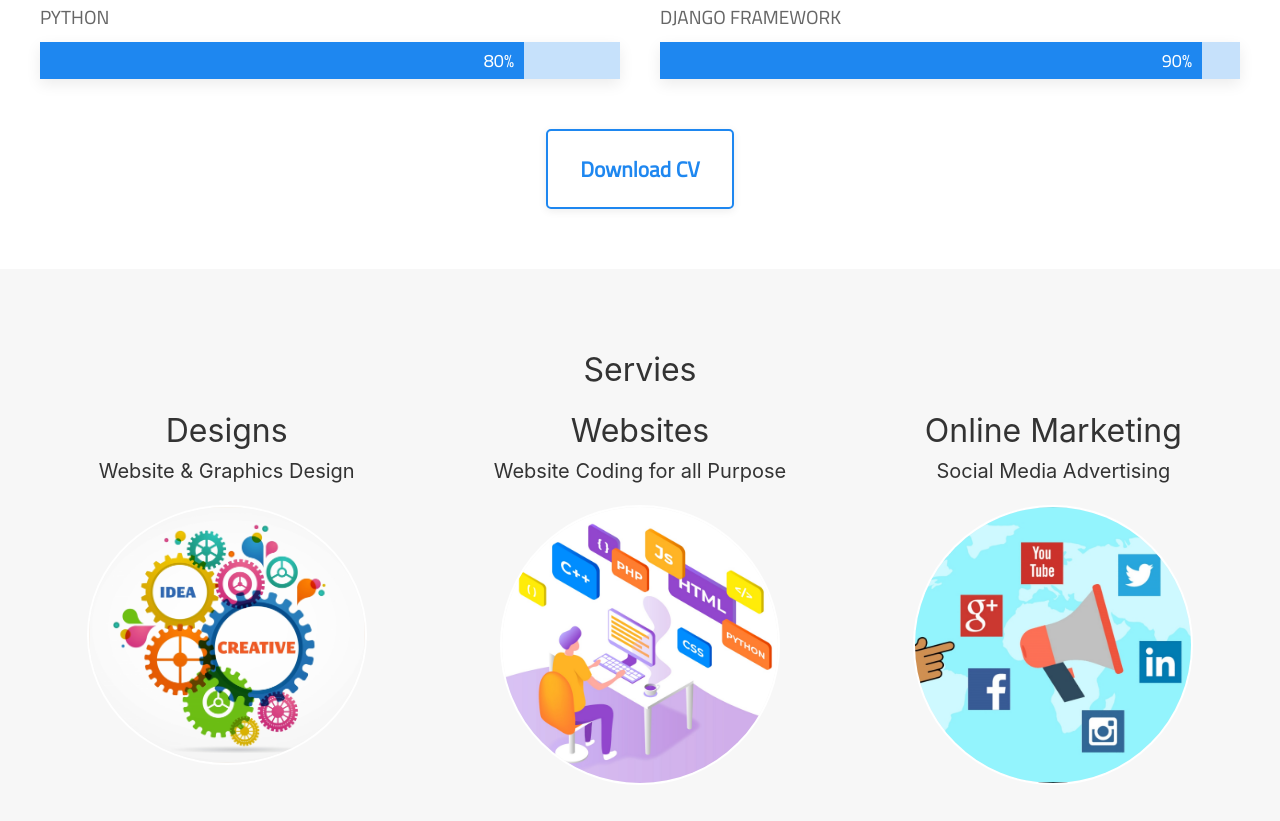
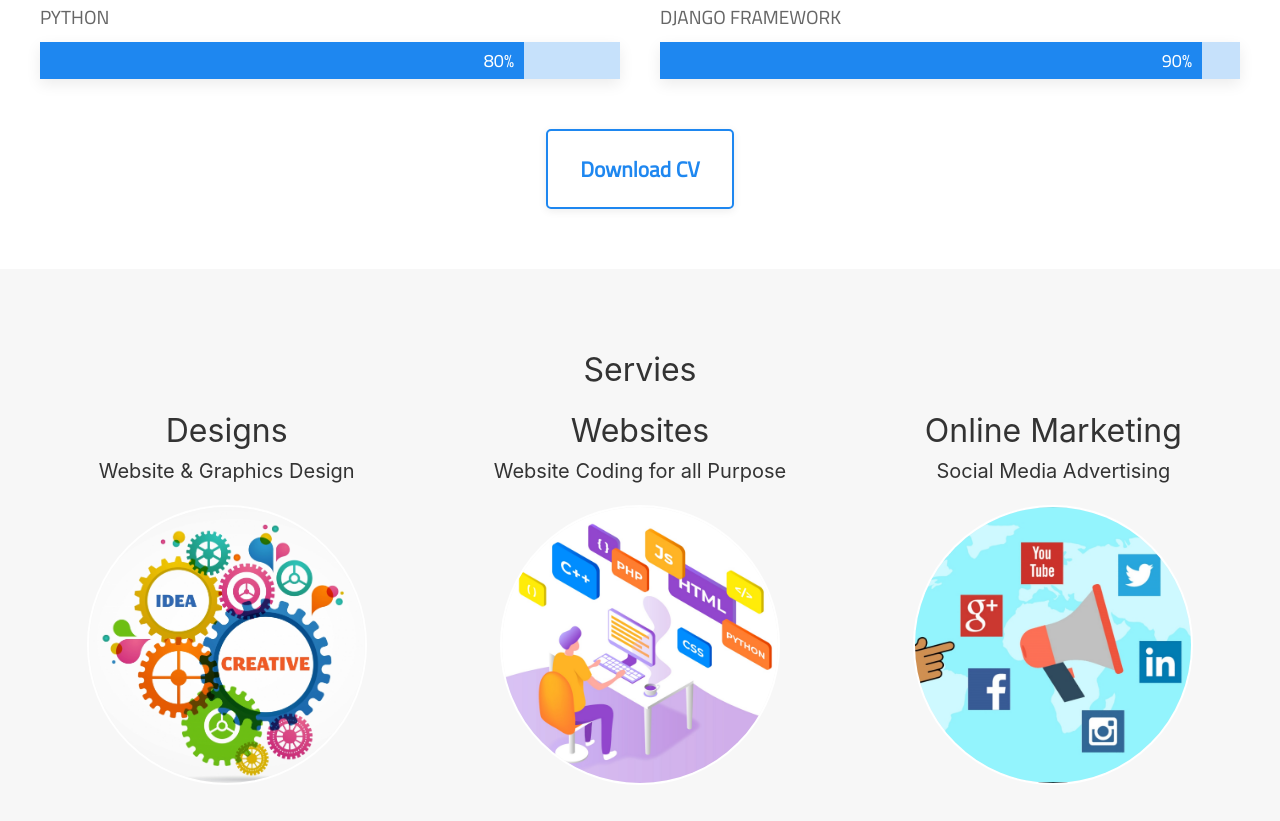
Before and after one commit to abdulrasol/dot.it, a plain HTML site: page index.html in a window 1280 px wide. Shown: the part 995-1816 px from the top of the page. Drawn offline with Linux system fonts and the light colour scheme.

Commit message:
servies section

```diff
--- a/index.html
+++ b/index.html
@@ -124,7 +124,7 @@
 						<h2>Designs</h2>
 						<h4>Website & Graphics Design</h4>
 						<div class="img-container">
-							<img src="images/servies/02.jpg">
+							<img src="images/servies/01.png">
 						</div>
 					</div>
 					<div class="serv">
```
Also changed, not shown: images/servies/01.png (added).
